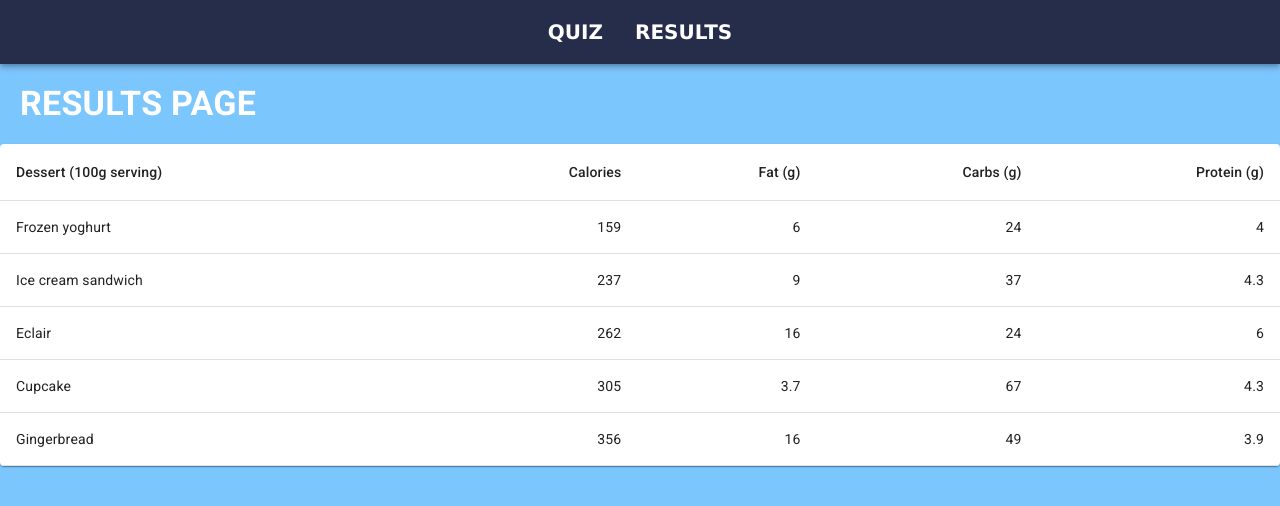
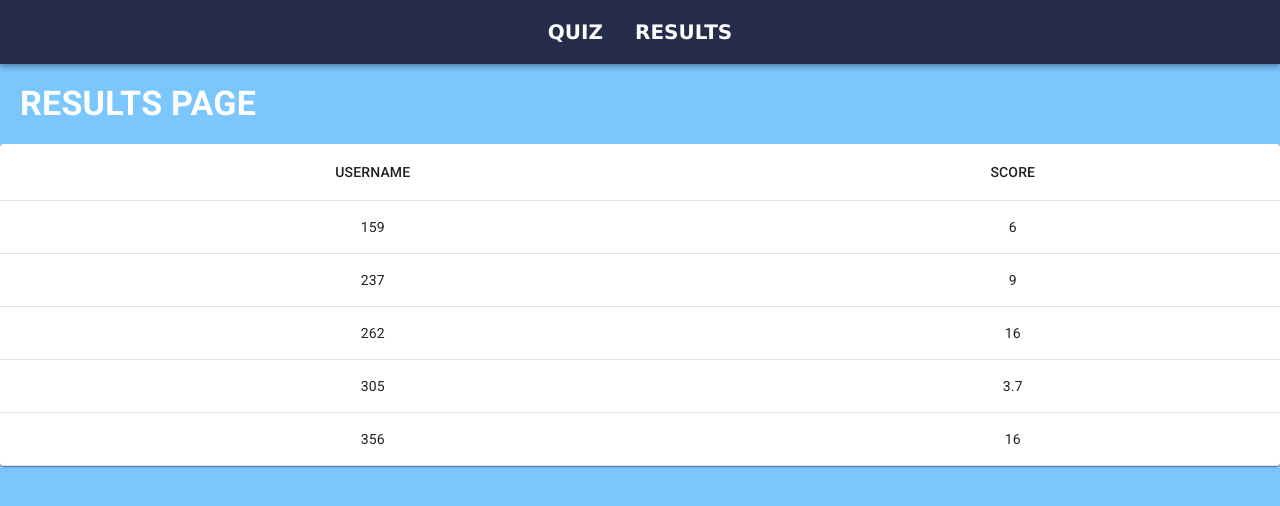
Before and after one commit to IlyaKrapivnoy/react_quiz_selftest, a React (Create React App) app: page /results in a window 1280 px wide. Shown: the top 506 px of the page. Built offline with nearby package versions, Linux system fonts and the light colour scheme.

Commit message:
change table

```diff
--- a/src/components/ResultsTable.jsx
+++ b/src/components/ResultsTable.jsx
@@ -34,23 +34,15 @@ export default function ResultsTable() {
             <Table className={classes.table} aria-label='simple table'>
                 <TableHead>
                     <TableRow>
-                        <TableCell>Dessert (100g serving)</TableCell>
-                        <TableCell align='right'>Calories</TableCell>
-                        <TableCell align='right'>Fat&nbsp;(g)</TableCell>
-                        <TableCell align='right'>Carbs&nbsp;(g)</TableCell>
-                        <TableCell align='right'>Protein&nbsp;(g)</TableCell>
+                        <TableCell align='center'>USERNAME</TableCell>
+                        <TableCell align='center'>SCORE</TableCell>
                     </TableRow>
                 </TableHead>
                 <TableBody>
                     {rows.map((row) => (
                         <TableRow key={row.name}>
-                            <TableCell component='th' scope='row'>
-                                {row.name}
-                            </TableCell>
-                            <TableCell align='right'>{row.calories}</TableCell>
-                            <TableCell align='right'>{row.fat}</TableCell>
-                            <TableCell align='right'>{row.carbs}</TableCell>
-                            <TableCell align='right'>{row.protein}</TableCell>
+                            <TableCell align='center'>{row.calories}</TableCell>
+                            <TableCell align='center'>{row.fat}</TableCell>
                         </TableRow>
                     ))}
                 </TableBody>
```
